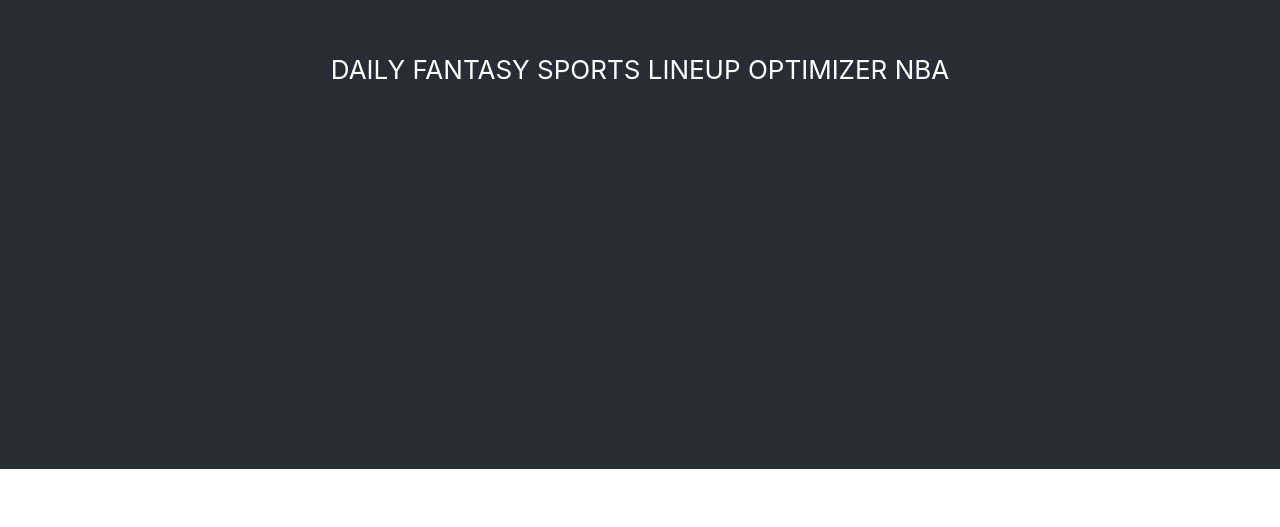
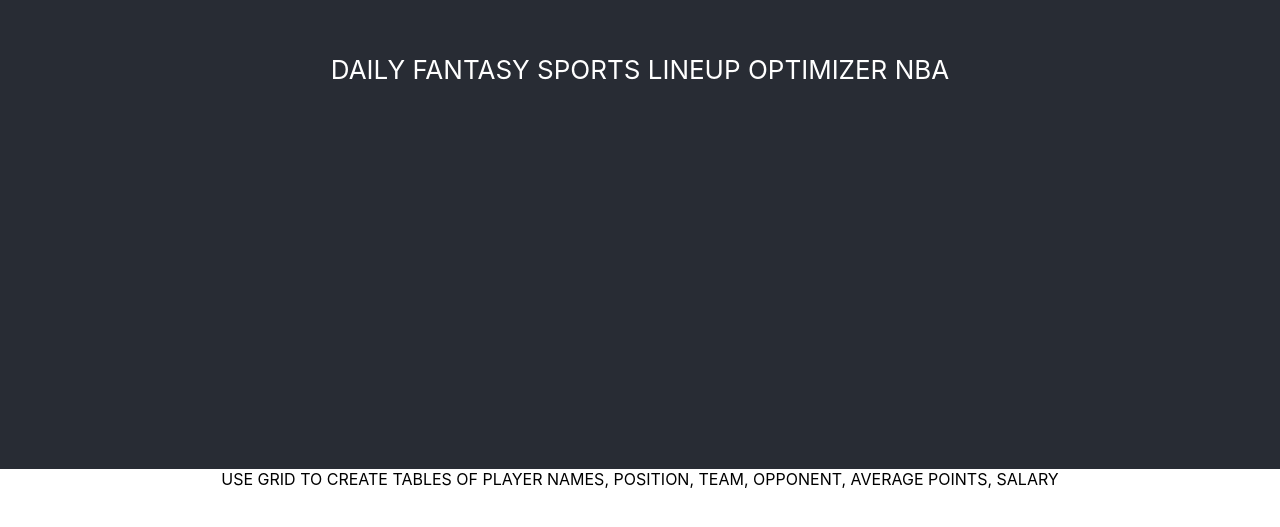
Before and after one commit to taylorhasal/dfs-optimizer-nba, a React (Create React App) app: page / in a window 1280 px wide. Shown: the part 331-858 px from the top of the page. Built offline with nearby package versions, Linux system fonts and the light colour scheme.

Commit message:
planning layout

```diff
--- a/src/App.css
+++ b/src/App.css
@@ -37,3 +37,8 @@
   border-color: #282c34;
   background-color: white;
 }
+
+.Table {
+  font-size: calc(10px + 2vmin);
+  color: #282c34;
+}
--- a/src/App.js
+++ b/src/App.js
@@ -9,7 +9,11 @@ class App extends Component {
         <header className="App-header">
           DAILY FANTASY SPORTS LINEUP OPTIMIZER NBA
         </header>
-        <div className="Container"></div>
+        <div className="Container">
+          <div className="table">
+            USE GRID TO CREATE TABLES OF PLAYER NAMES, POSITION, TEAM, OPPONENT, AVERAGE POINTS, SALARY
+          </div>
+        </div>
       </div>
     );
   }
```
